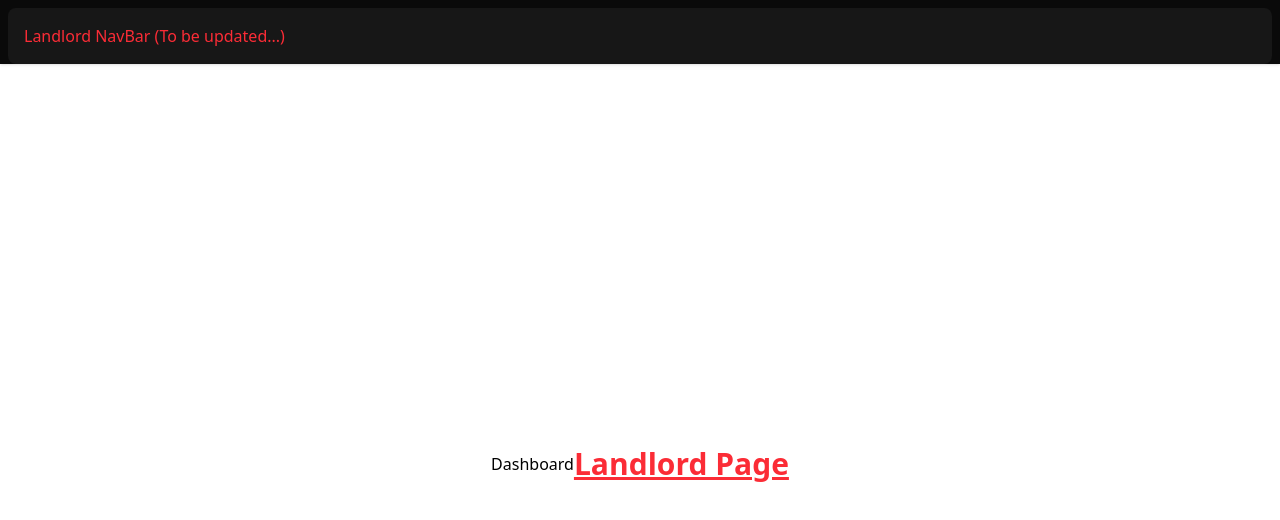
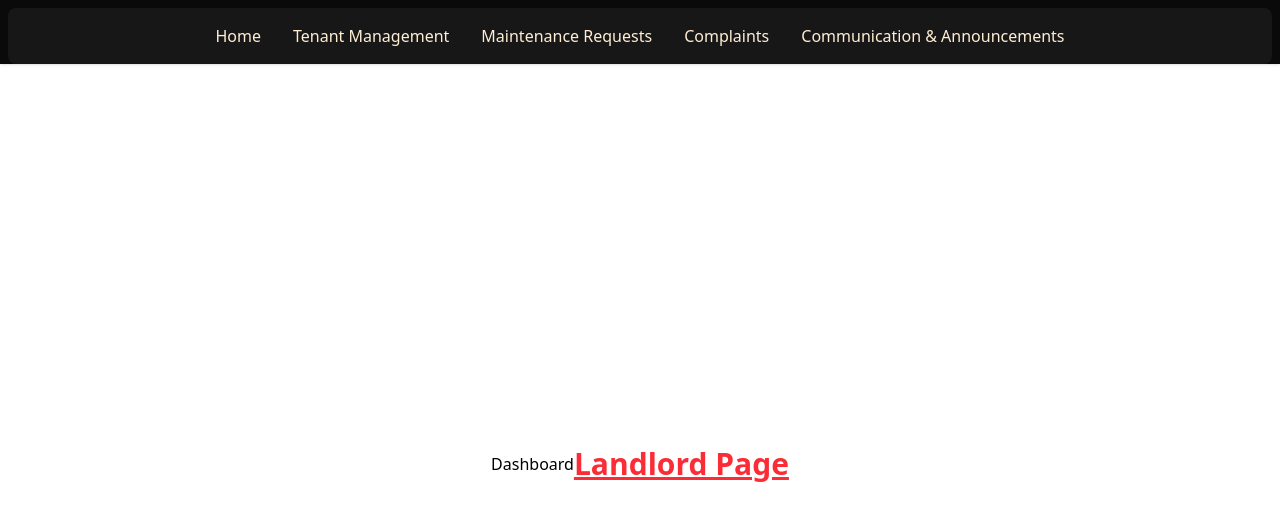
Before and after one commit to clarktr1/2025-Cohort-Team-2, a React (Vite) app in the folder frontend/: page /landlord in a window 1280 px wide. Shown: the top 520 px of the page. Built offline with nearby package versions, Linux system fonts and the light colour scheme.

Commit message:
add landlord navbar

```diff
--- a/frontend/src/components/Navbar.tsx
+++ b/frontend/src/components/Navbar.tsx
@@ -3,6 +3,7 @@ import { useLocation } from "react-router-dom";
 import { useRole } from "../hooks/useRole";
 import NavItem from "./navbarListElement";
 import { tenantNav } from "../data/tenantNav";
+import { landlordNav } from "../data/landlordNav";
 
 const NavBar = () => {
   const { currentRole, setCurrentRole } = useRole();
@@ -33,8 +34,11 @@ const NavBar = () => {
   // Landlord NavBar
   const LandlordNavBar = () => (
     <nav className="bg-neutral-900 p-4 w-full rounded-lg">
-      <h1 className="text-red-500">Landlord NavBar (To be updated...)</h1>
-      {/* Add additional landlord links here */}
+      <ul className="flex space-x-8 items-center justify-center">
+        {landlordNav.map((item, index) => (
+          <NavItem key={index} to={item.to} navLinkName={item.navLinkName} />
+        ))}
+      </ul>
     </nav>
   );
 
--- /dev/null
+++ b/frontend/src/data/landlordNav.ts
@@ -0,0 +1,8 @@
+// landlordNav.ts
+export const landlordNav = [
+    { to: "/", navLinkName: "Home" },
+    { to: "/tenant-management", navLinkName: "Tenant Management" },
+    { to: "/maintenance-requests", navLinkName: "Maintenance Requests" },
+    { to: "/complaints", navLinkName: "Complaints" },
+    { to: "/communication", navLinkName: "Communication & Announcements" },
+  ];
```
